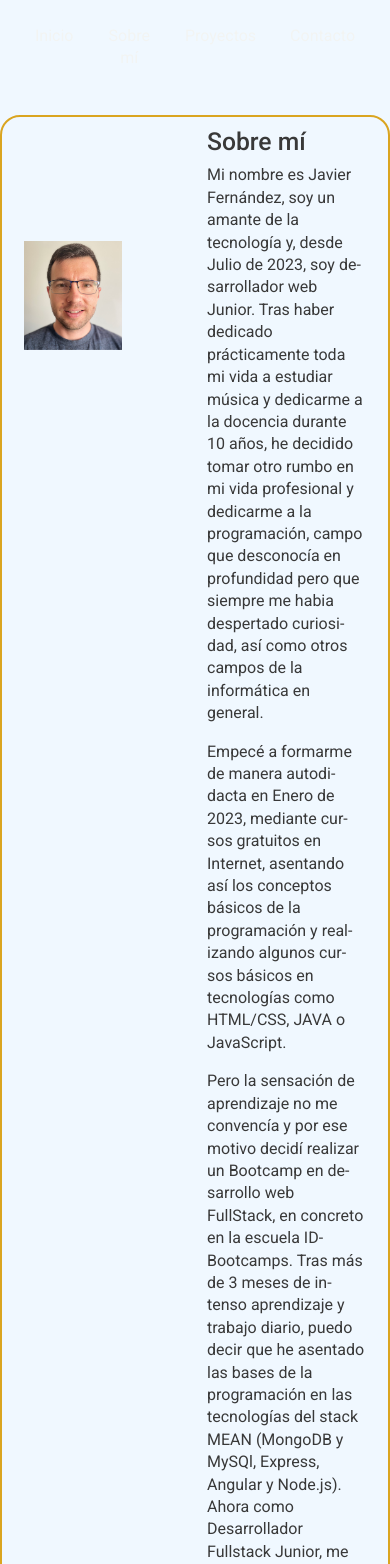
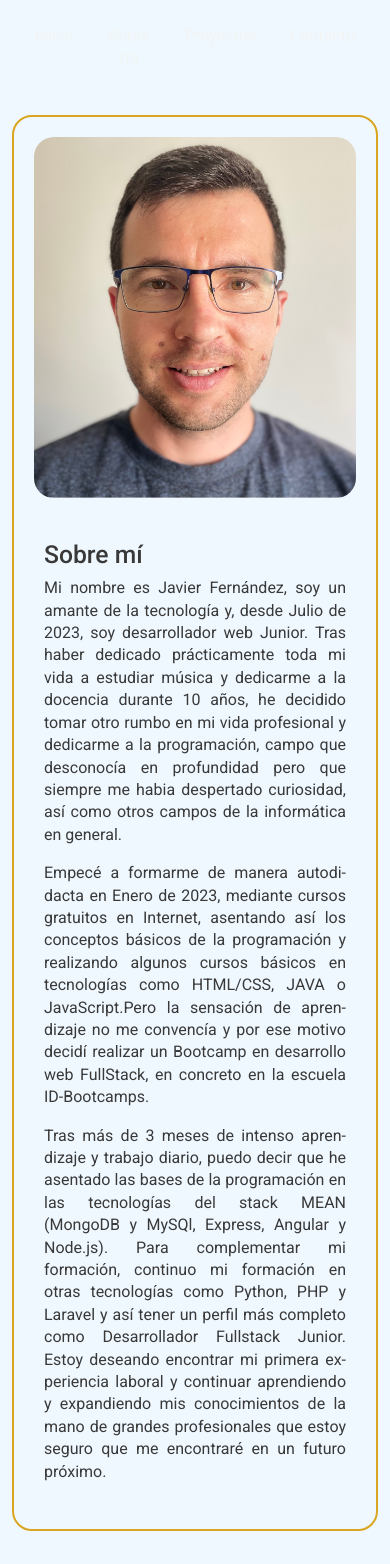
Before and after one commit to javifer89/Portfolio, an Angular app: page /about in a window 390 px wide. Shown: the top 1564 px of the page. Built offline with nearby package versions, Linux system fonts and the light colour scheme.

Commit message:
cambios en el about, sin bootstrap y texto modificado, responsive solucionado

```diff
--- a/src/app/components/about/about.component.css
+++ b/src/app/components/about/about.component.css
@@ -1,25 +1,49 @@
+.container {
+    margin-top: 20px;
+}
 
-.container{
-margin-top: 20px;
-
-}
-.about{
+.about {
     border: 2px solid goldenrod;
     border-radius: 20px;
+    padding: 20px;
+    display: flex;
+    flex-flow: row ;
+    width: 100%;
+    height:auto;
+    gap: 2rem;
+    /* display: grid;
+    grid-template-columns: repeat(auto-fit, minmax(12.5rem, 1fr));
+    gap: .8rem; */
+}
+
+.texto {
     padding: 10px;
+    text-align: justify;
+}
 
-}
-.imagen{
-}
-.imagen img{
+.imagen img {
     display: block;
     object-fit: scale-down;
-    width: 25vw;
-    height: 40vh;
+    width: 100%;
+    /* height: auto;
+    min-height: 40vh; */
     border-radius: 20px;
 }
-.skills{
-margin-top: 20px;
-border: none;
-min-width: 100%;
+.skills {
+    margin-top: 20px;
+    border: none;
+    min-width: 100%;
 }
+
+@media screen and (max-width: 900px) {
+    .about {
+        display: flex;
+        flex-direction: column;
+        align-items: center;
+    }
+
+    .imagen img {
+        height: auto;
+        width: 100%;
+    }
+}
--- a/src/app/components/about/about.component.html
+++ b/src/app/components/about/about.component.html
@@ -1,12 +1,14 @@
 <div class="container">
-  <div class="row about">
-    <div class="col lg-6 md-6 imagen">
+  <!-- <div class="row about"> -->
+  <div class="about">
+    <!-- <div class="col lg-6 md-6 sm-12 imagen"> -->
+    <div class="imagen">
       <img src="../../../assets/IMG_0353_2.jpg" alt="" />
     </div>
-    <div class="col lg-6 md-6">
+    <!-- <div class="col lg-6 md-6 sm-12"> -->
+    <div class="texto">
       <h2>Sobre mí</h2>
       <p>
-        <!-- TODO REVISAR TEXTO -- ACTUALIZAR CON PHP Y PYTHON-->
         Mi nombre es Javier Fernández, soy un amante de la tecnología y, desde
         Julio de 2023, soy desarrollador web Junior. Tras haber dedicado
         prácticamente toda mi vida a estudiar música y dedicarme a la docencia
@@ -15,22 +17,24 @@
         que siempre me habia despertado curiosidad, así como otros campos de la
         informática en general.
       </p>
-        <p>
-        Empecé a formarme de manera autodidacta en Enero
-        de 2023, mediante cursos gratuitos en Internet, asentando así los
-        conceptos básicos de la programación y realizando algunos cursos básicos
-        en tecnologías como HTML/CSS, JAVA o JavaScript.
+      <p>
+        Empecé a formarme de manera autodidacta en Enero de 2023, mediante
+        cursos gratuitos en Internet, asentando así los conceptos básicos de la
+        programación y realizando algunos cursos básicos en tecnologías como
+        HTML/CSS, JAVA o JavaScript.Pero la sensación de aprendizaje no me
+        convencía y por ese motivo decidí realizar un Bootcamp en desarrollo web
+        FullStack, en concreto en la escuela ID-Bootcamps.
       </p>
-        <p>
-        Pero la sensación de aprendizaje no me convencía y por ese motivo decidí realizar un Bootcamp
-        en desarrollo web FullStack, en concreto en la escuela ID-Bootcamps.
+      <p>
         Tras más de 3 meses de intenso aprendizaje y trabajo diario, puedo decir
         que he asentado las bases de la programación en las tecnologías del
-        stack MEAN (MongoDB y MySQl, Express, Angular y Node.js). Ahora como
-        Desarrollador Fullstack Junior, me encuentro en búsqueda de una primera
+        stack MEAN (MongoDB y MySQl, Express, Angular y Node.js). Para
+        complementar mi formación, continuo mi formación en otras tecnologías
+        como Python, PHP y Laravel y así tener un perfil más completo como
+        Desarrollador Fullstack Junior. Estoy deseando encontrar mi primera
         experiencia laboral y continuar aprendiendo y expandiendo mis
         conocimientos de la mano de grandes profesionales que estoy seguro que
-        encontraré en los equipos a los que me una en un futuro próximo.
+        me encontraré en un futuro próximo.
       </p>
     </div>
   </div>
```
